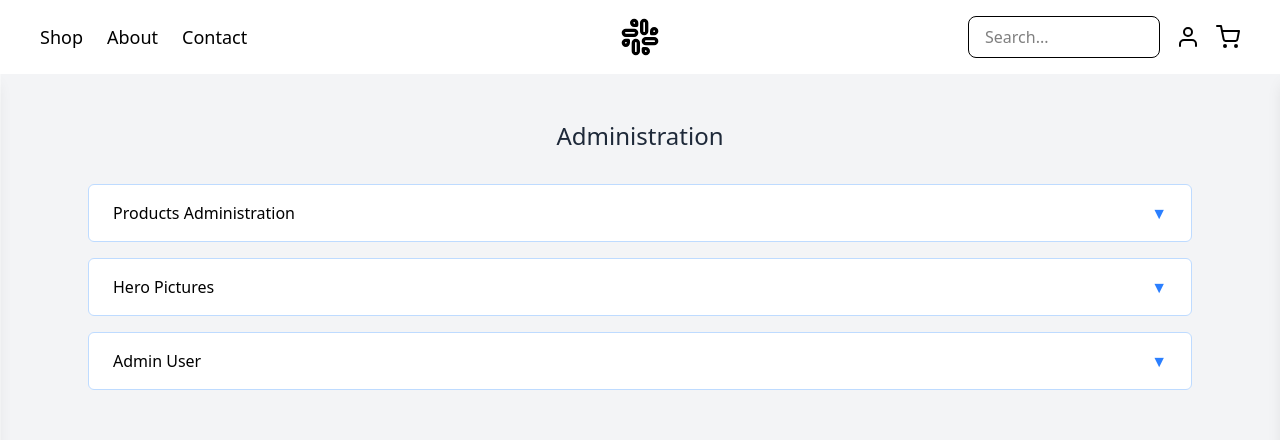
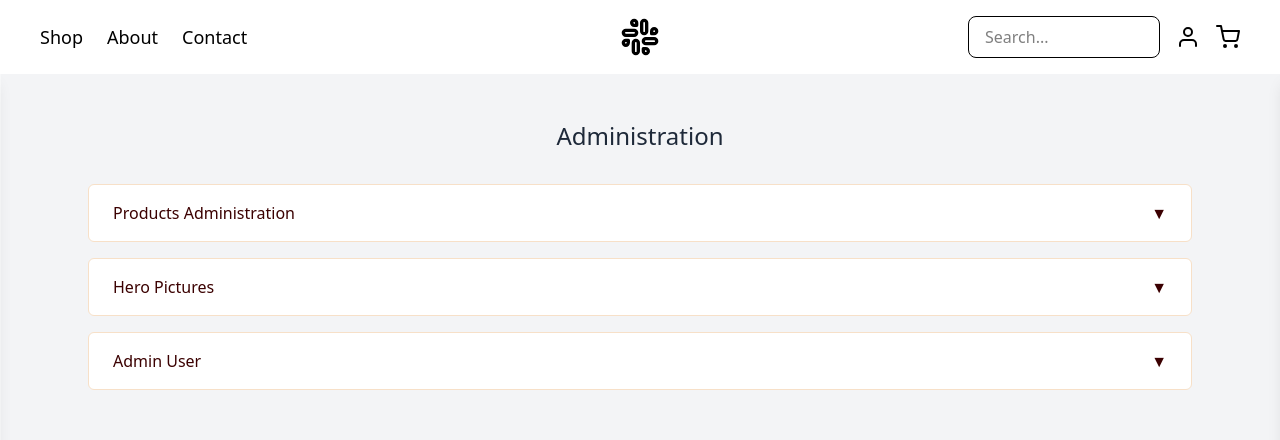
Before and after one commit to OliverBorys/JavaScript2_OliverBorys_VG, a React (Vite) app in the folder client/: page /admin in a window 1280 px wide. Shown: the top 440 px of the page. Built offline with nearby package versions, Linux system fonts and the light colour scheme; no server answers.

Commit message:
Changed color of AdminAccordion to match footer and on the ContactPage

```diff
--- a/client/src/components/Admin/AdminPage/Accordion.jsx
+++ b/client/src/components/Admin/AdminPage/Accordion.jsx
@@ -7,18 +7,18 @@ const Accordion = ({ title, children }) => {
   return (
     <div className="mb-4">
       <button
-        className="accordion-button flex justify-between items-center w-full bg-white text-black text-md font-medium px-6 py-4 border border-blue-200 rounded-md hover:bg-blue-200 transition"
+        className="accordion-button flex justify-between items-center w-full bg-white text-[#3b0001] text-md font-medium px-6 py-4 border border-[#f7e0c8] rounded-md hover:bg-[#f7e0c8] transition"
         onClick={() => setIsOpen(!isOpen)}
       >
         {title}
         <span
-          className={`accordion-icon text-blue-500 transition-transform duration-700 ${isOpen ? "rotate-180" : ""}`}
+          className={`accordion-icon text-[#3b0001] transition-transform duration-700 ${isOpen ? "rotate-180" : ""}`}
         >
           ▼
         </span>
       </button>
       <div
-        className={`panel bg-gray-50 px-6 py-4 border border-t-0 rounded-md border-blue-200 ${isOpen ? "block" : "hidden"}`}
+        className={`panel bg-gray-50 px-6 py-4 border border-t-0 rounded-md border-[#f7e0c8] ${isOpen ? "block" : "hidden"}`}
       >
         {children}
       </div>
```
